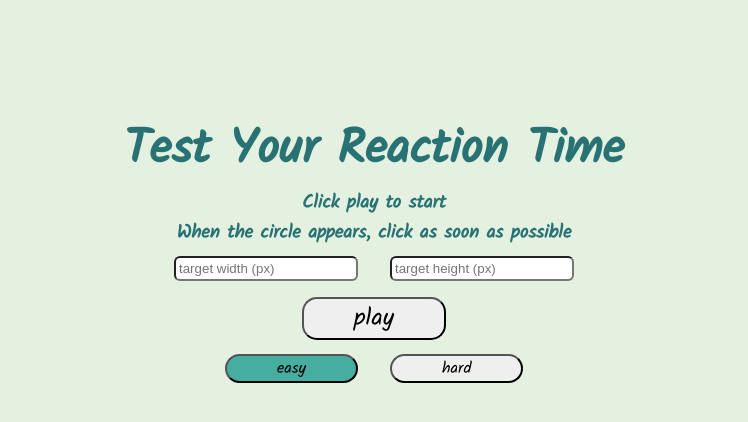
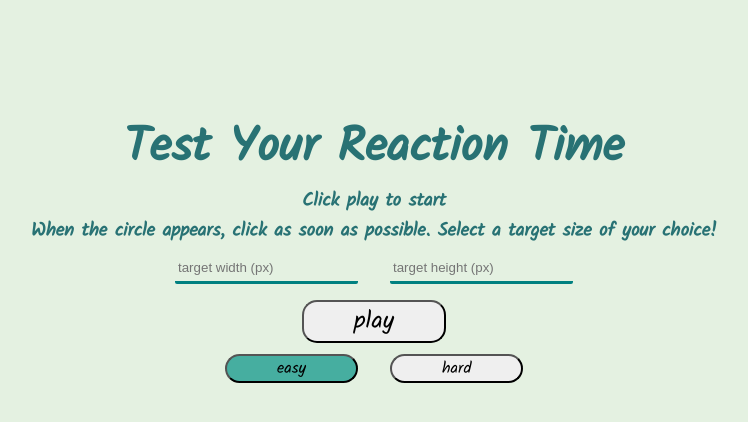
Before and after one commit to qiushiyan/reaction-timer, a Vue app: page / in a window 1280 px wide. Shown: the top 422 px of the page, without its empty margins (266-1014 px from the left). Built offline with nearby package versions, Linux system fonts and the light colour scheme.

Commit message:
Update App.vue

```diff
--- a/src/App.vue
+++ b/src/App.vue
@@ -2,14 +2,14 @@
   <header>
     <h2>Test Your Reaction Time</h2>
     <h3>Click play to start</h3>
-    <h3>When the circle appears, click as soon as possible</h3>
+    <h3>When the circle appears, click as soon as possible. Select a target size of your choice!</h3>
     <div class = "box-change" v-if = "!isStarted">
-        <input type="text" placeholder="target width (px)" v-model = "boxWidth">
-        <input type="text" placeholder="target height (px)" v-model = "boxHeight">
+        <input type="number" step = "10" min = "10"  placeholder="target width (px)" v-model = "boxWidth">
+        <input type="number" step  = "10" min = "10" placeholder="target height (px)" v-model = "boxHeight">
     </div>
     <button :disabled = "isStarted" @click = "start" >
         <p v-show = "reactionTime">{{timeMessage}}</p>
-        <p>{{message}}</p>
+        <p v-show = "(!isStarted) || (round === 1)">{{message}}</p>
     </button>
 
   </header>
@@ -166,9 +166,13 @@
     }
 
     input {
-        border-radius: 6px;
+        border: none;
+        background: #e4f1e1;
+        border-radius: 2px;
+        border-bottom: 3px solid teal;
         transition: 180ms box-shadow ease-in-out;
-        padding: 3px 0 3px 3px
+        padding: 6px 3px;
+        color: #555;
     }
 
     input:focus {
```
